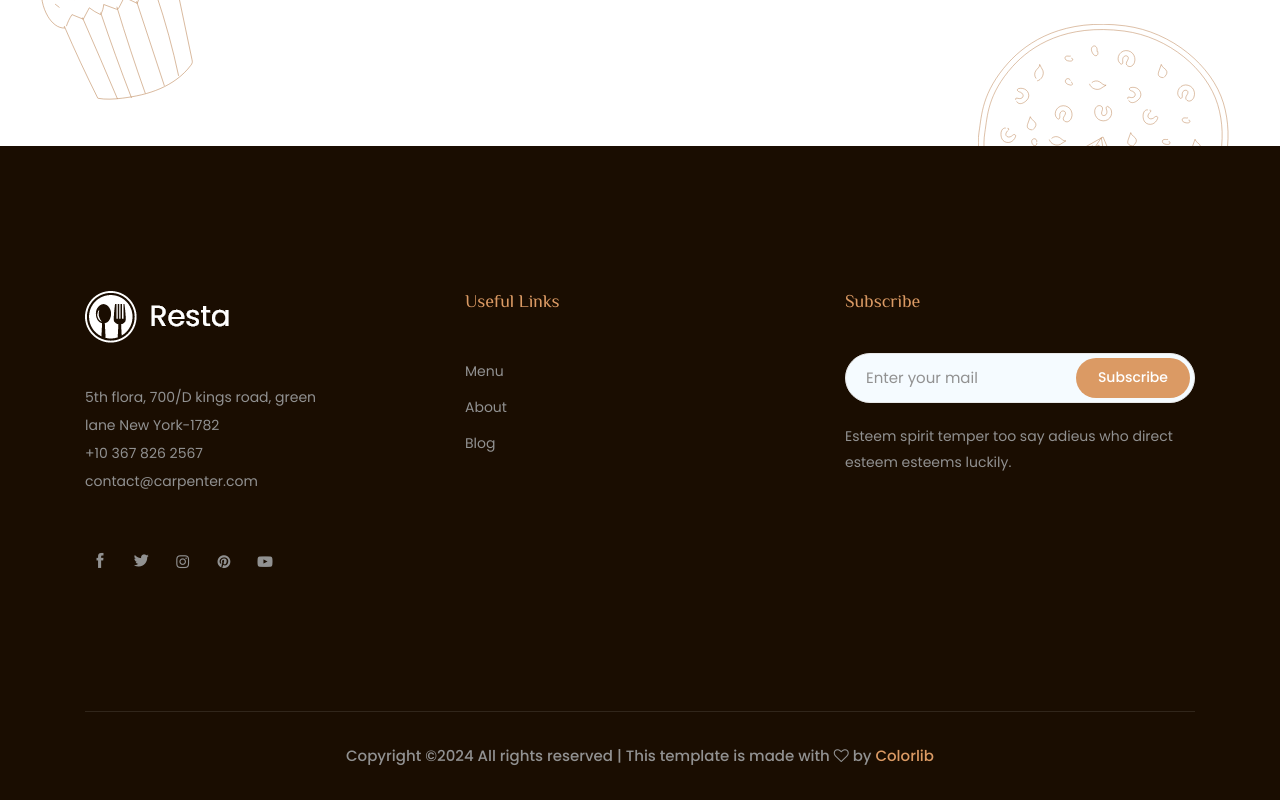
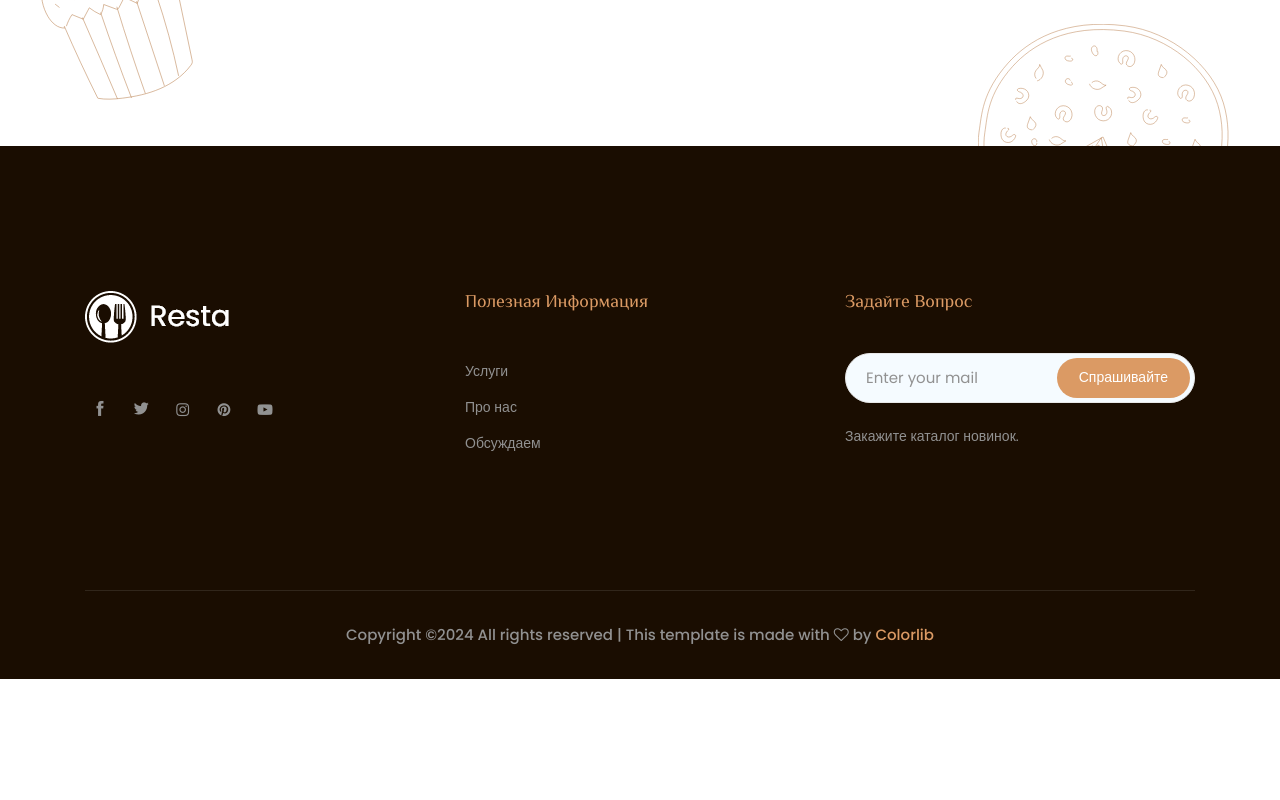
Before and after one commit to Lanzim68/my_FViPK, a plain HTML site: page index.html in a window 1280 px wide. Shown: the part 5990-6790 px from the top of the page. After the commit the page ends 6669 px from the top, so only its background shows below. Drawn offline with Linux system fonts and the light colour scheme; some packages are replaced by stand-ins of ours.

Commit message:
Update index.html

```diff
--- a/index.html
+++ b/index.html
@@ -770,10 +770,10 @@
                                     <img src="img/footer_logo.png" alt="">
                                 </a>
                             </div>
-                            <p>5th flora, 700/D kings road, green <br> lane New York-1782 <br>
+                           <!-- <p>5th flora, 700/D kings road, green <br> lane New York-1782 <br>
                                 <a href="#">+10 367 826 2567</a> <br>
                                 <a href="#">contact@carpenter.com</a>
-                            </p>
+                            </p> -->
                             <p>
 
 
@@ -814,26 +814,25 @@
                     <div class="col-xl-4 col-md-6 col-lg-4 offset-xl-1">
                         <div class="footer_widget">
                             <h3 class="footer_title">
-                                Useful Links
+                                Полезная информация
                             </h3>
                             <ul>
-                                <li><a href="#">Menu</a></li>
-                                <li><a href="#">About</a></li>
-                                <li><a href="#"> Blog</a></li>
+                                <li><a href="#">Услуги</a></li>
+                                <li><a href="#">Про нас</a></li>
+                                <li><a href="#">Обсуждаем</a></li>
                             </ul>
                         </div>
                     </div>
                     <div class="col-xl-4 col-md-6 col-lg-4">
                         <div class="footer_widget">
                             <h3 class="footer_title">
-                                Subscribe
+                                Задайте вопрос
                             </h3>
                             <form action="#" class="newsletter_form">
                                 <input type="text" placeholder="Enter your mail">
-                                <button type="submit">Subscribe</button>
+                                <button type="submit">Спрашивайте</button>
                             </form>
-                            <p class="newsletter_text">Esteem spirit temper too say adieus who direct esteem esteems
-                                luckily.</p>
+                            <p class="newsletter_text">Закажите каталог новинок.</p>
                         </div>
                     </div>
                 </div>
```
